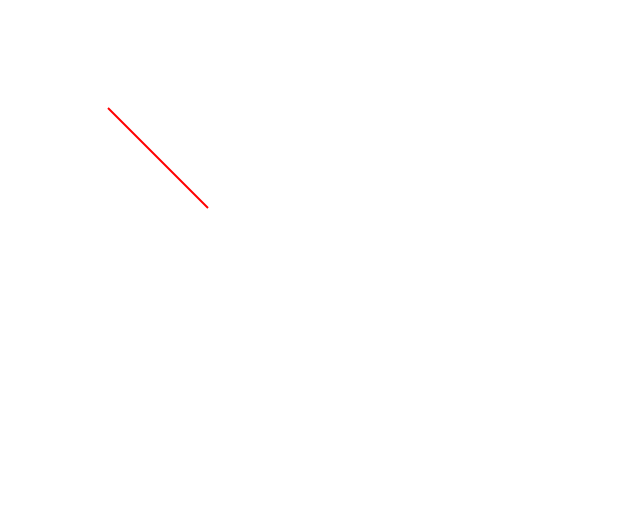
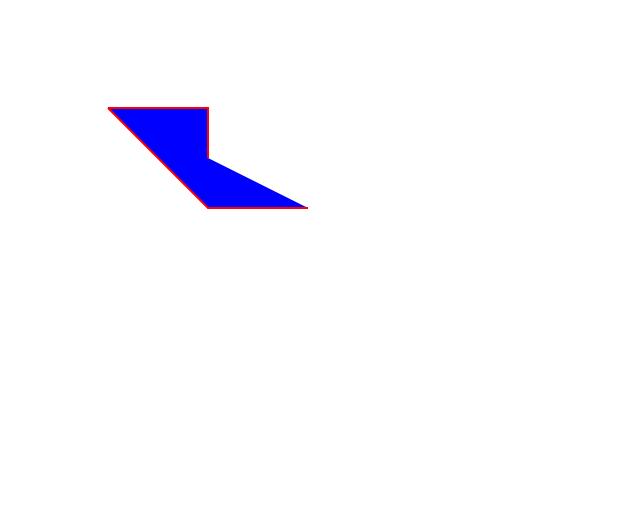
Before and after one commit to fatihay/svglearning, a plain HTML site: page section4/pathElement.html in a window 1280 px wide. Shown: the whole page, without its empty margins (0-640 px from the left). Drawn offline with Linux system fonts and the light colour scheme; files that its build step writes are made by us from their sources.

Commit message:
drawing lines completed

```diff
--- a/section4/pathElement.html
+++ b/section4/pathElement.html
@@ -1,5 +1,6 @@
 <!DOCTYPE html>
 <html lang="en">
+
 <head>
     <meta charset="UTF-8">
     <meta http-equiv="X-UA-Compatible" content="IE=edge">
@@ -7,20 +8,23 @@
     <title>Path Element</title>
     <link rel="stylesheet" type="text/css" href="style.css">
 </head>
+
 <body>
     <svg width="500" height="500">
 
-        <!-- <path d="M100,100 m100,100" /> -->
-        <path d="M100,100 L200,200" style="stroke: red; stroke-width:2"/>
+        <!-- <path d="M100,100 m100,100 " /> -->
+        <path d="M100,100 L200,100 L200,150 M300,200 L200,200 L100,100" style="stroke: red; stroke-width:2"
+            fill="blue" />
 
 
 
     </svg>
 
 </body>
+
 </html>
 
-        <!--
+<!--
             M or m - Move to / M kalemin hangi koordinattan başlayacağını belirliyor
             M absolute command, m relative command
 
```
